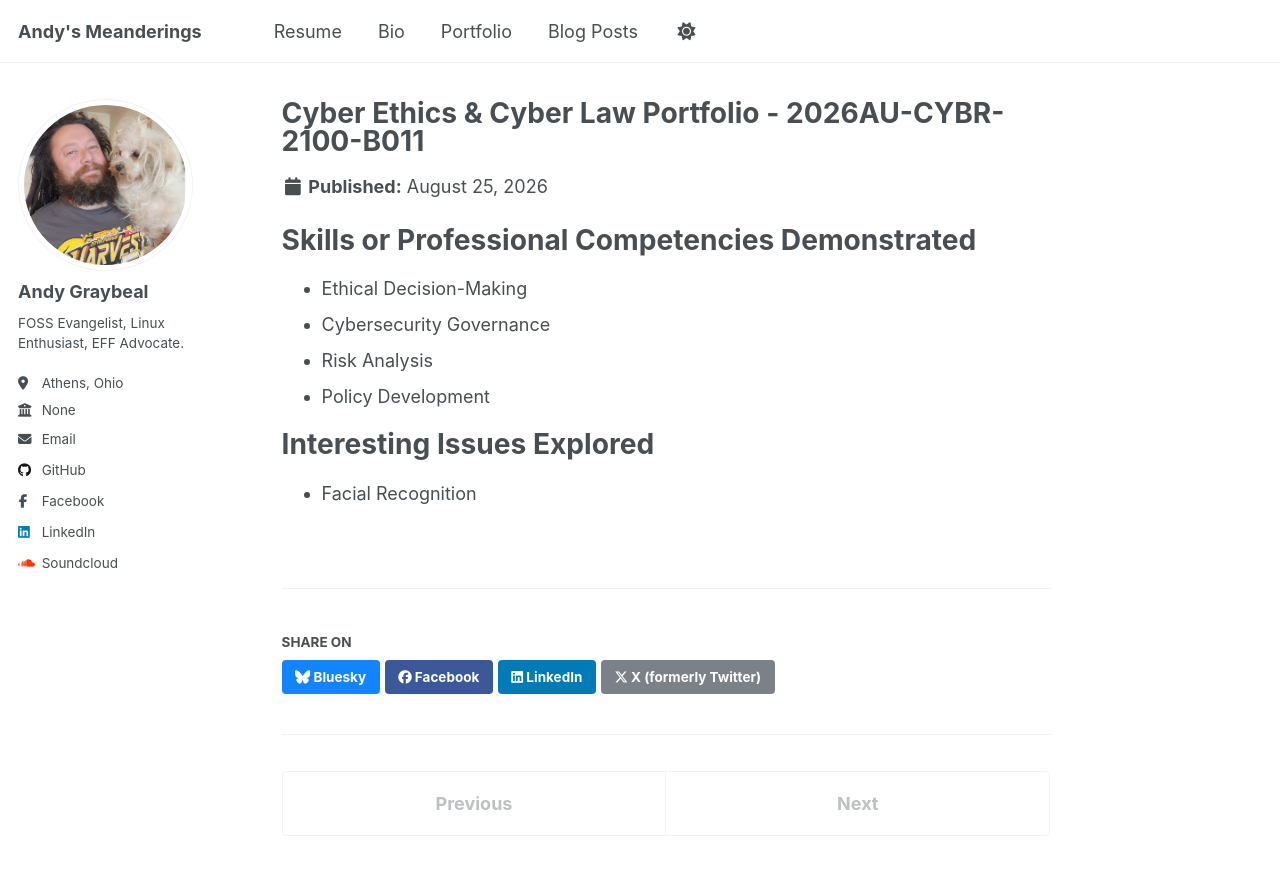
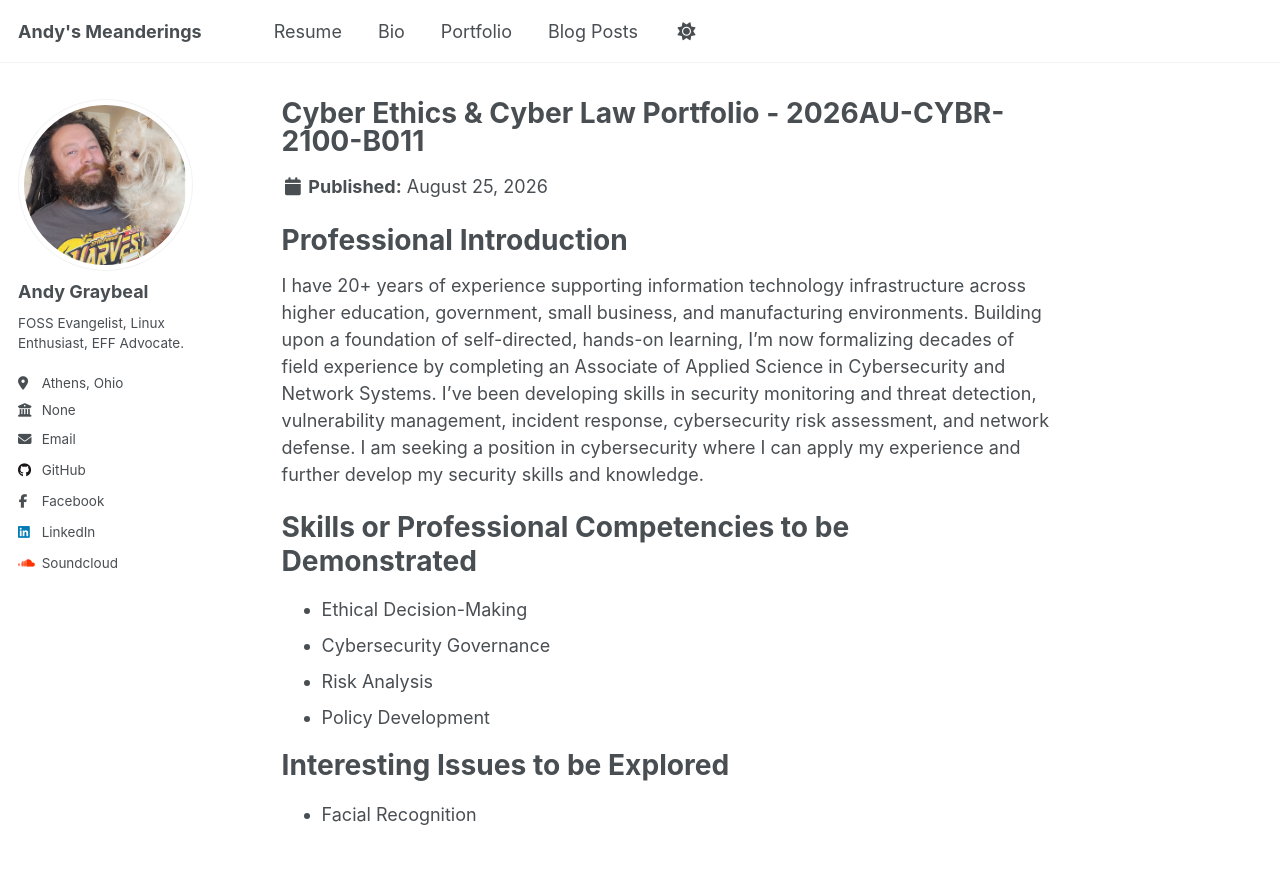
Before and after one commit to andy-graybeal/andy-graybeal.github.io, a Jekyll site: the page built from _portfolio/cybr-2100.md, in a window 1280 px wide and 900 px high. Shown: the top 875 px of the window. Built offline with Jekyll 4.4.1, drawn with Linux system fonts in a browser that asks for light colours; a script that is not in the unit is left out.

Commit message:
Update portfolio with professional introduction and skills
Added a professional introduction section detailing experience and skills in cybersecurity.

```diff
--- a/_portfolio/cybr-2100.md
+++ b/_portfolio/cybr-2100.md
@@ -3,12 +3,14 @@ title: "Cyber Ethics & Cyber Law Portfolio - 2026AU-CYBR-2100-B011"
 excerpt: "A place to showcase my work from Cyber Ethics class at Hocking"
 collection: portfolio
 ---
+# Professional Introduction
+I have 20+ years of experience supporting information technology infrastructure across higher education, government, small business, and manufacturing environments. Building upon a foundation of self-directed, hands-on learning, I’m now formalizing decades of field experience by completing an Associate of Applied Science in Cybersecurity and Network Systems. I've been developing skills in security monitoring and threat detection, vulnerability management, incident response, cybersecurity risk assessment, and network defense. I am seeking a position in cybersecurity where I can apply my experience and further develop my security skills and knowledge.
 
-# Skills or Professional Competencies Demonstrated
+# Skills or Professional Competencies to be Demonstrated
 - Ethical Decision-Making
 - Cybersecurity Governance
 - Risk Analysis
 - Policy Development
 
-# Interesting Issues Explored
+# Interesting Issues to be Explored
 - Facial Recognition
```
